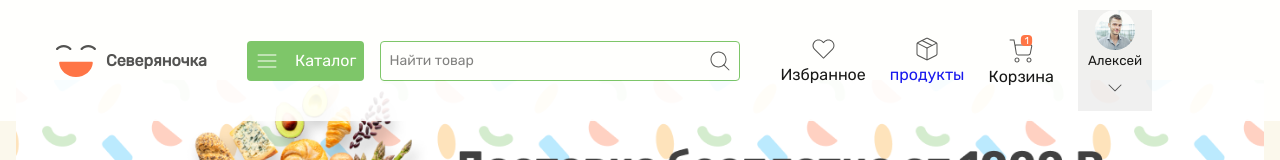
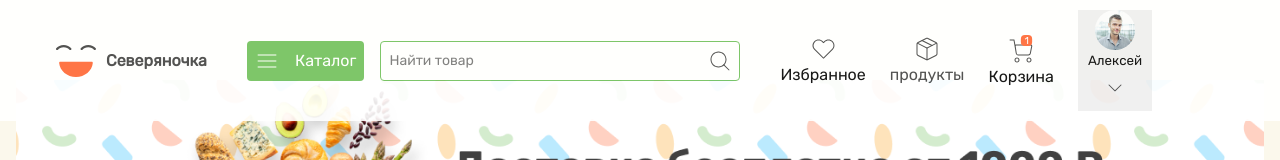
Before and after one commit to nurjahon0920/E-commerce-Project, a plain HTML site: page index.html in a window 1280 px wide. Shown: the top 160 px of the page. Drawn offline with nearby package versions, Linux system fonts and the light colour scheme; files that its build step writes are made by us from their sources.

Commit message:
fgufrhnfuhrjedjuw3i385rt4y8e5r73uier83i*f esijkirjfeejjqr2iw24#

```diff
--- a/scss/pages/_home-page.scss
+++ b/scss/pages/_home-page.scss
@@ -9,6 +9,7 @@ button {
 }
 a {
   text-decoration: none;
+  color: #414141;
 }
 h2 {
   font-family: Rubik-bold;
@@ -25,7 +26,7 @@ header {
   .container {
     display: flex;
     align-items: center;
-    .header-logo{
+    .header-logo {
       display: flex;
       font-family: Rubik-bold;
       font-weight: 900;
```
